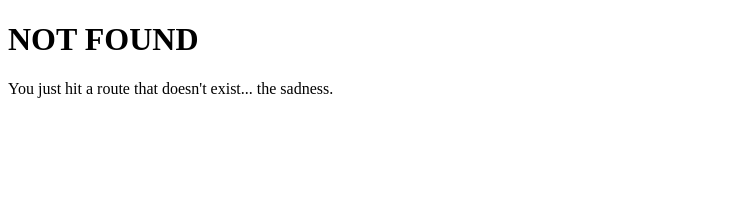
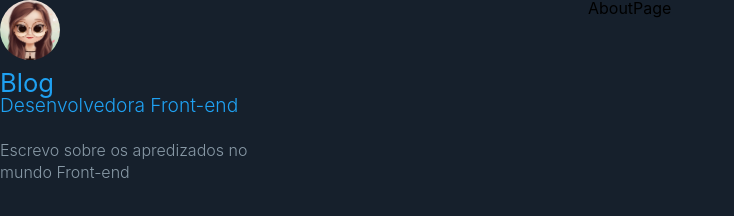
Before and after one commit to BereniceQueiroz/gatsby-blog, a Gatsby site: page /about in a window 1280 px wide. Before the commit this address had no page. Shown: the whole page, without its empty margins (0-734 px from the left). Built offline with nearby package versions, Linux system fonts and the light colour scheme; Gatsby itself is replaced by a stand-in of ours.

Commit message:
Criaçao de components com styled-components

```diff
--- a/gatsby-config.js
+++ b/gatsby-config.js
@@ -1,10 +1,12 @@
 module.exports = {
   siteMetadata: {
-    title: `Projeto Blog`,
-    description: `Projeto blog, utilizando gatsby`,
+    title: `Blog`,
+    position: `Desenvolvedora Front-end`,
+    description: `Escrevo sobre os apredizados no mundo Front-end`,
     author: `Berenice Queiroz`,
   },
   plugins: [
+    `gatsby-plugin-styled-components`,
     `gatsby-plugin-react-helmet`,
     {
       resolve: `gatsby-source-filesystem`,
--- a/package.json
+++ b/package.json
@@ -11,12 +11,14 @@
     "gatsby-plugin-offline": "^3.2.13",
     "gatsby-plugin-react-helmet": "^3.3.6",
     "gatsby-plugin-sharp": "^2.6.14",
+    "gatsby-plugin-styled-components": "^3.3.10",
     "gatsby-source-filesystem": "^2.3.14",
     "gatsby-transformer-sharp": "^2.5.7",
     "prop-types": "^15.7.2",
     "react": "^16.12.0",
     "react-dom": "^16.12.0",
-    "react-helmet": "^6.1.0"
+    "react-helmet": "^6.1.0",
+    "styled-components": "^5.1.1"
   },
   "devDependencies": {
     "prettier": "2.0.5"
@@ -28,6 +30,7 @@
   "scripts": {
     "build": "gatsby build",
     "develop": "gatsby develop",
+    "develop:playground": "GATSBY_GRAPHQL_IDE=playground gatsby develop",
     "format": "prettier --write \"**/*.{js,jsx,ts,tsx,json,md}\"",
     "start": "npm run develop",
     "serve": "gatsby serve",
--- /dev/null
+++ b/src/components/Avatar/avatar.js
@@ -0,0 +1,20 @@
+import React from "react";
+import { useStaticQuery, graphql } from "gatsby";
+import * as S from "./avatar.styles"
+
+export default function Avatar() {
+  const { avatarImage } = useStaticQuery(
+    graphql`
+      query {
+        avatarImage: file(relativePath: { eq: "avatar.jpg" }) {
+          childImageSharp {
+            fixed (width: 60, height: 60) {
+              ...GatsbyImageSharpFixed_tracedSVG
+            }
+          }
+        }
+      }
+    `
+  )
+  return <S.AvatarWrapper fixed={avatarImage.childImageSharp.fixed} className="foo" />
+}
--- /dev/null
+++ b/src/components/Avatar/avatar.styles.js
@@ -0,0 +1,9 @@
+import styled from "styled-components";
+import Img from "gatsby-image";
+
+export const AvatarWrapper = styled(Img)`
+  border-radius: 50%;
+  height: 3.75rem;
+  margin: auto;
+  width: 3.75rem;
+`
--- /dev/null
+++ b/src/components/Avatar/index.js
@@ -0,0 +1 @@
+export { default } from "./avatar";
--- /dev/null
+++ b/src/components/Layout/index.js
@@ -0,0 +1 @@
+export { default } from "./layout";
--- /dev/null
+++ b/src/components/Layout/layout.js
@@ -0,0 +1,23 @@
+import React from "react";
+import PropTypes from "prop-types";
+import Profile from "../Profile";
+import GlobalStyles from '../../styles/global'
+import * as S from "./layout.styles";
+
+export default function Layout({ children }) {
+  return (
+    <>
+    <S.LayoutWrapper>
+      <GlobalStyles />
+      <aside>
+      <Profile/>
+      </aside>
+    <S.LayoutMain>{children}</S.LayoutMain>
+    </S.LayoutWrapper>
+    </>
+  )
+}
+
+Layout.propTypes = {
+  children: PropTypes.node.isRequired,
+}
--- /dev/null
+++ b/src/components/Layout/layout.styles.js
@@ -0,0 +1,12 @@
+import styled from "styled-components";
+
+export const LayoutWrapper = styled.section`
+  display: flex;
+`;
+
+export const LayoutMain = styled.main`
+  background: #16202c;
+  min-height: 100vh;
+  padding: 0 3.75rem 0 20rem;
+  width: 100%;
+`;
--- /dev/null
+++ b/src/components/Profile/index.js
@@ -0,0 +1 @@
+export { default } from  "./profile";
--- /dev/null
+++ b/src/components/Profile/profile.js
@@ -0,0 +1,35 @@
+import React from "react";
+import { useStaticQuery, graphql} from "gatsby";
+import Avatar from "../Avatar"
+import * as S from "./profile.styles"
+
+export default function Profile() {
+  const {
+    site: {
+      siteMetadata: { title, position, description }
+    }
+  } = useStaticQuery(graphql`
+    query MysiteMetadata {
+      site {
+        siteMetadata {
+          title
+          position
+          description
+          author
+        }
+      }
+    }
+  `)
+  return (
+    <S.ProfileWrapper>
+      <S.ProfileLink>
+        <Avatar />
+        <S.ProfileAuthor>
+          {title}
+          <S.ProfilePosition>{position}</S.ProfilePosition>
+        </S.ProfileAuthor>
+      </S.ProfileLink>
+      <S.ProfileDescription>{description}</S.ProfileDescription>
+    </S.ProfileWrapper>
+  )
+}
--- /dev/null
+++ b/src/components/Profile/profile.styles.js
@@ -0,0 +1,34 @@
+import styled from "styled-components";
+import { Link } from "gatsby";
+
+export const ProfileWrapper = styled.section`
+  color: #8899a6;
+  display: flex;
+  flex-direction: column;
+`
+
+export const ProfileLink = styled(Link)`
+  color: #8899a6;
+  text-decoration: none;
+  transition: color 0.5s;
+  &:hover {
+    color: #1fa1f2;
+  }
+`
+
+export const ProfileAuthor = styled.h1`
+  font-size: 1.6rem;
+  margin: 0.5rem auto 1.5rem;
+`
+
+export const ProfilePosition = styled.small`
+  display: block;
+  font-size: 1.2rem;
+  font-weight: 300;
+`
+
+export const ProfileDescription = styled.p`
+  font-size: 1rem;
+  font-weight: 300;
+  line-height: 1.4;
+`
--- a/src/components/layout.js
+++ /dev/null
@@ -1,16 +0,0 @@
-import React from "react"
-import PropTypes from "prop-types"
-
-const Layout = ({ children }) => {
-  return (
-    <main>{children}</main>
-
-
-  )
-}
-
-Layout.propTypes = {
-  children: PropTypes.node.isRequired,
-}
-
-export default Layout
--- a/src/pages/404.js
+++ b/src/pages/404.js
@@ -1,6 +1,6 @@
 import React from "react"
 
-import Layout from "../components/layout"
+import Layout from "../components/Layout"
 import SEO from "../components/seo"
 
 const NotFoundPage = () => (
--- /dev/null
+++ b/src/pages/about.js
@@ -0,0 +1,12 @@
+import React from "react";
+import Layout from "../components/Layout"
+import SEO from "../components/seo"
+
+export default function AboutPage() {
+  return (
+    <Layout>
+      <SEO title="About" />
+      <h1>AboutPage</h1>
+    </Layout>
+  )
+}
--- a/src/pages/index.js
+++ b/src/pages/index.js
@@ -1,7 +1,7 @@
 import React from "react"
 
-import Layout from "../components/layout"
-import SEO from "../components/seo"
+import Layout from "../components/Layout";
+import SEO from "../components/seo";
 
 const IndexPage = () => (
   <Layout>
--- a/src/pages/using-typescript.tsx
+++ b/src/pages/using-typescript.tsx
@@ -2,7 +2,7 @@
 import React from "react"
 import { PageProps, Link, graphql } from "gatsby"
 
-import Layout from "../components/layout"
+import Layout from "../components/Layout"
 import SEO from "../components/seo"
 
 type DataProps = {
--- /dev/null
+++ b/src/styles/global.js
@@ -0,0 +1,66 @@
+import { createGlobalStyle } from "styled-components"
+
+const GlobalStyles = createGlobalStyle`
+  /* http://meyerweb.com/eric/tools/css/reset/
+   v2.0 | 20110126
+   License: none (public domain)
+  */
+  html, body, div, span, applet, object, iframe,
+  h1, h2, h3, h4, h5, h6, p, blockquote, pre,
+  a, abbr, acronym, address, big, cite, code,
+  del, dfn, em, img, ins, kbd, q, s, samp,
+  small, strike, strong, sub, sup, tt, var,
+  b, u, i, center,
+  dl, dt, dd, ol, ul, li,
+  fieldset, form, label, legend,
+  table, caption, tbody, tfoot, thead, tr, th, td,
+  article, aside, canvas, details, embed,
+  figure, figcaption, footer, header, hgroup,
+  menu, nav, output, ruby, section, summary,
+  time, mark, audio, video {
+    margin: 0;
+    padding: 0;
+    border: 0;
+    font-size: 100%;
+    font: inherit;
+    vertical-align: baseline;
+  }
+  /* HTML5 display-role reset for older browsers */
+  article, aside, details, figcaption, figure,
+  footer, header, hgroup, menu, nav, section {
+    display: block;
+  }
+  body {
+    line-height: 1;
+  }
+  ol, ul {
+    list-style: none;
+  }
+  blockquote, q {
+    quotes: none;
+  }
+  blockquote:before, blockquote:after,
+  q:before, q:after {
+    content: '';
+    content: none;
+  }
+  table {
+    border-collapse: collapse;
+    border-spacing: 0;
+  }
+  * {
+    box-sizing: border-box;
+  }
+  body {
+    background: #16202c;
+    line-height: 1;
+    font-size: 100%;
+    font-family: -apple-system, BlinkMacSystemFont, "Segoe UI", Roboto, Helvetica, Arial, sans-serif, "Apple Color Emoji", "Segoe UI Emoji", "Segoe UI Symbol";
+  }
+  img {
+    display: block;
+  	width: 100%;
+  	height: auto;
+  }
+`
+export default GlobalStyles;
```
Also changed, not shown: src/images/avatar.jpg (added), src/images/gatsby-astronaut.png (deleted), 1 other file.
